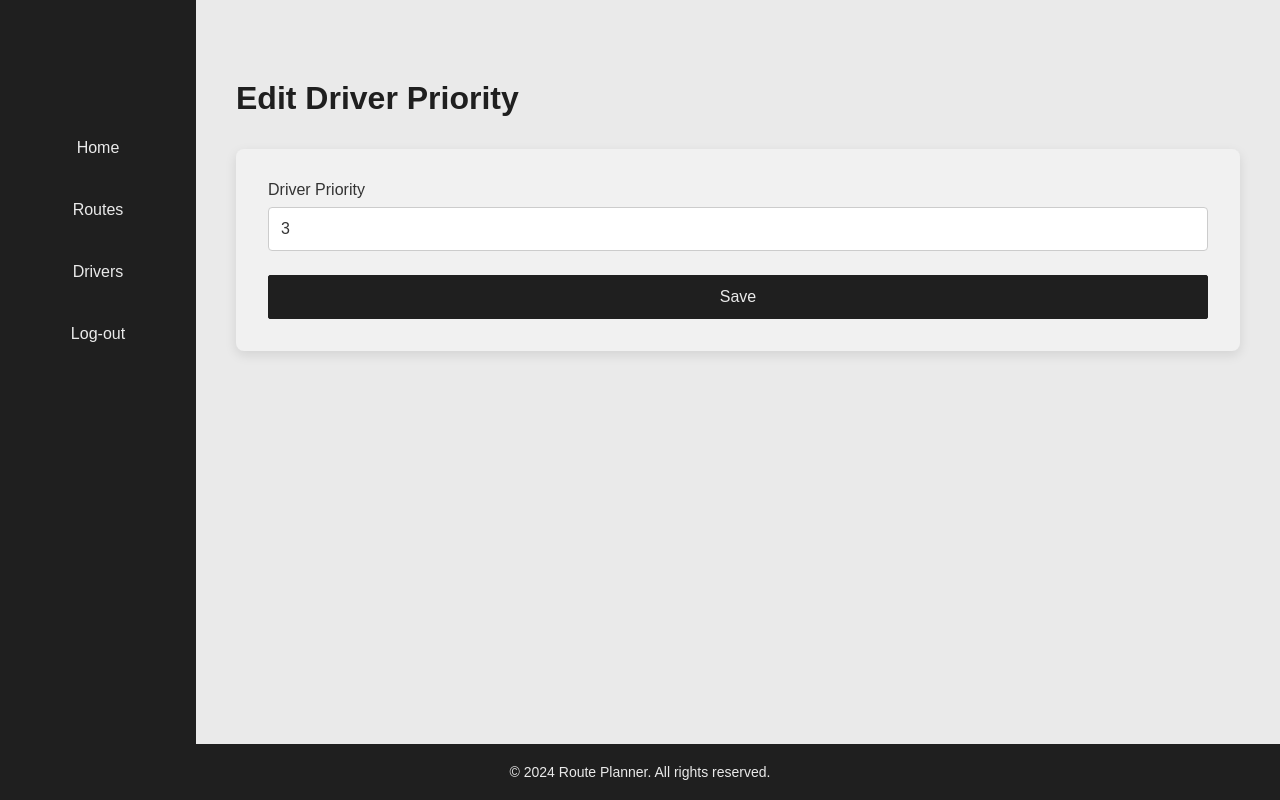
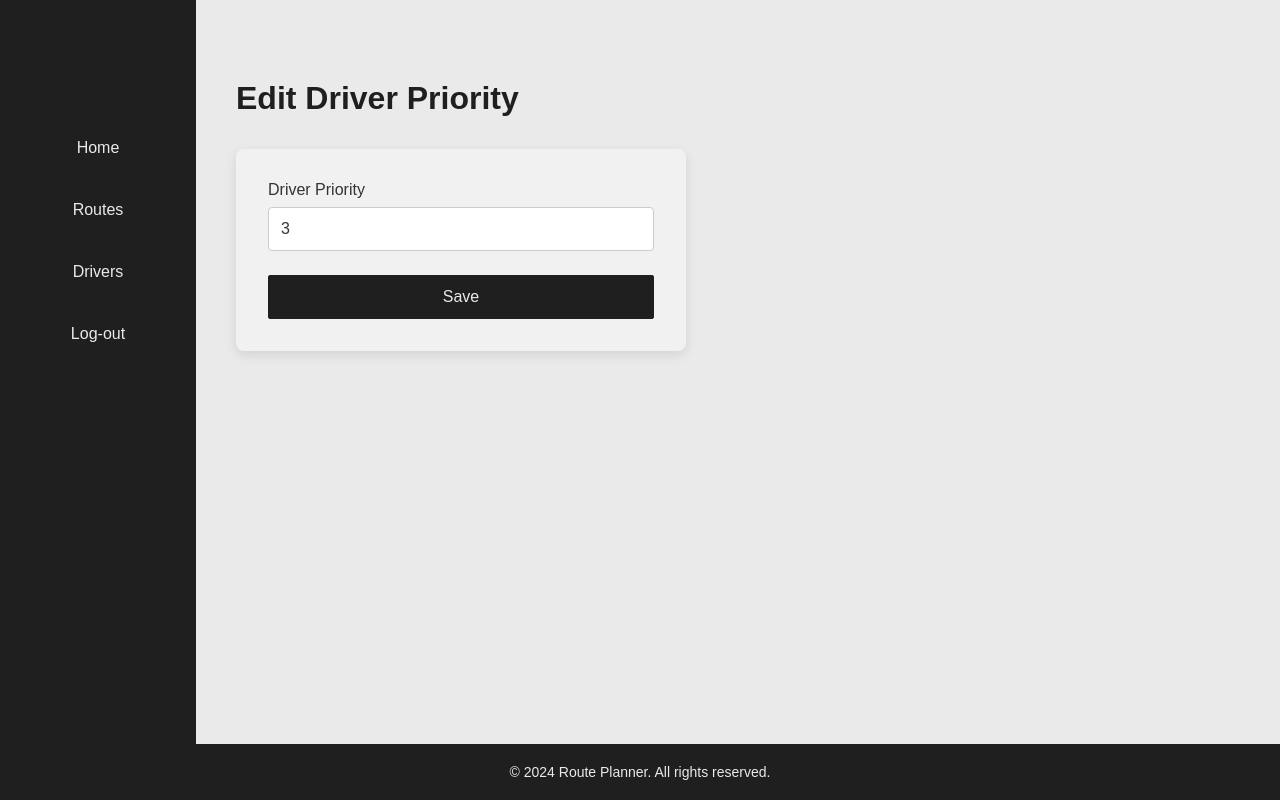
Before and after one commit to Warlexfox/Product_delivery_routing, a Flask app: page /edit_driver_priority/1 in a window 1280 px wide. Run offline with Flask 3, Linux system fonts and the light colour scheme; the visitor is signed in with stand-in values (Sample User, id 1); data comes from the database, SQL or seed files in the repository; some libraries are stand-ins or nearby versions.

Commit message:
UI fix for edit drivers priority

```diff
--- a/static/style.css
+++ b/static/style.css
@@ -410,6 +410,10 @@ input[type="number"] {
   grid-template-columns: 1fr 2fr 2fr 2fr 2fr 2fr;
 }
 
+.edit-driver-priority-section {
+  max-width: 45rem;
+}
+
 /* /////////////// */
 /* FOOTER */
 .footer {
```
